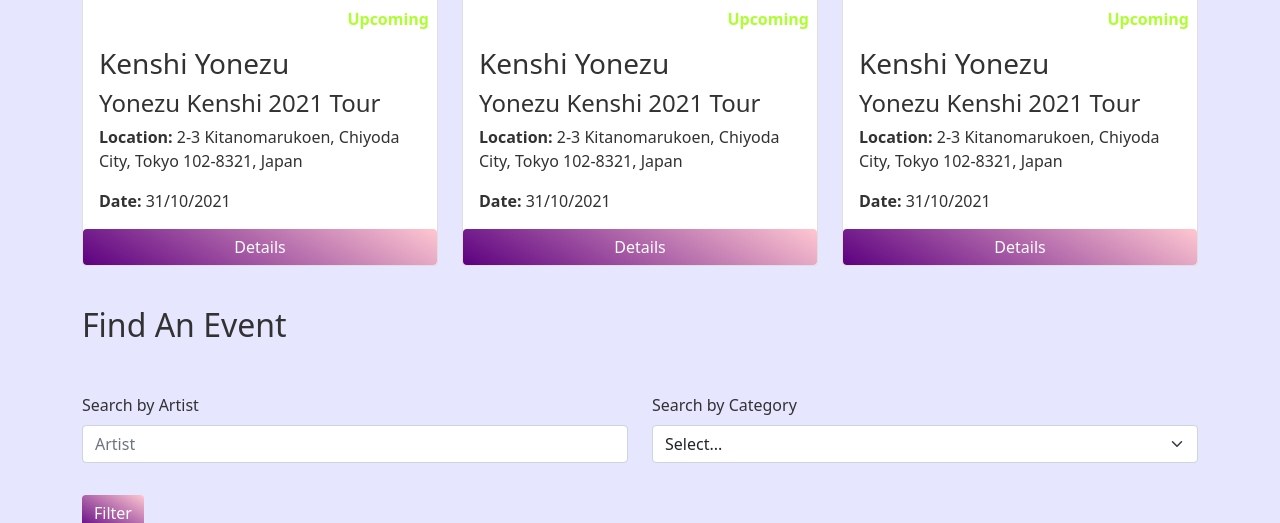
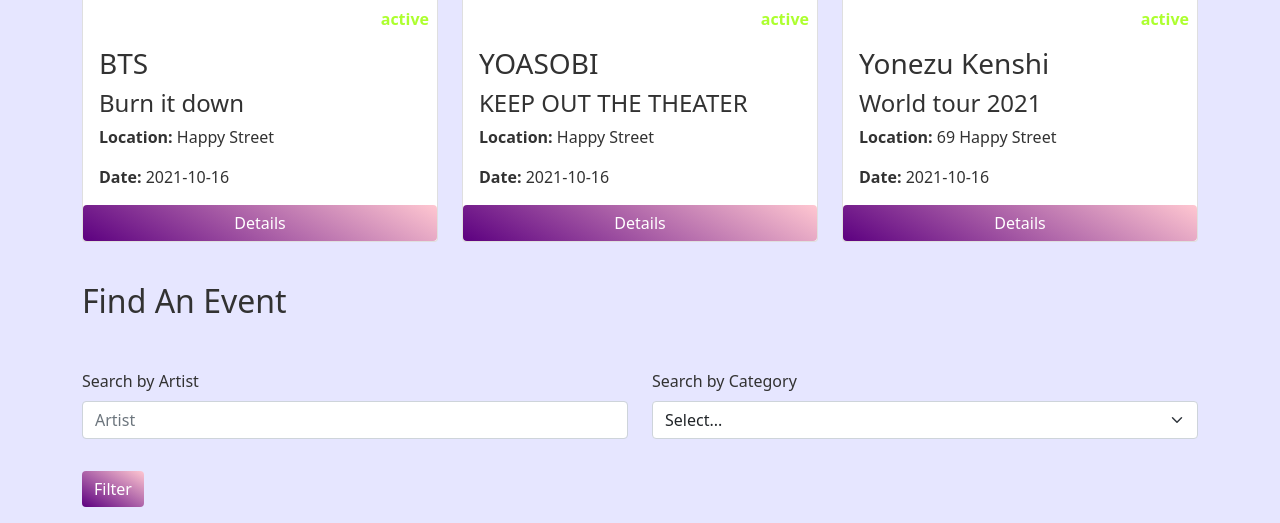
Before and after one commit to tymarcowong/TicketEZ, a Flask app: page / in a window 1280 px wide. Shown: the part 807-1330 px from the top of the page. Run offline with Flask 2, Linux system fonts and the light colour scheme; data comes from the database, SQL or seed files in the repository; both versions use the stored data as it was after the commit; some libraries are stand-ins or nearby versions.

Commit message:
index page events from database

```diff
--- a/website/auth.py
+++ b/website/auth.py
@@ -96,4 +96,4 @@ def register():
 def logout():
     logout_user()
     flash(f"You have been logged out.", "info")
-    return render_template("index.html")
+    return redirect(url_for("main.index"))
--- a/website/templates/index.html
+++ b/website/templates/index.html
@@ -22,76 +22,33 @@
 
   <!-- Displays the 3 newest events in cards -->
   <div class="row">
+    {% for event in events_newest %}
     <div class="col-md-4">
       <div class="card mb-3">
         <img
-          src="https://static.billboard.com/files/media/Kenshi-Yonezu-2019-cr-Tomokazu-Yamada-billboard-1548-compressed.jpg"
+          src="{{event.image}}"
           class="card-img-top"
-          alt="image for the event"
+          alt="Image for the event"
         />
         <p class="text-end upcoming mt-2 me-2">
-          <strong>Upcoming</strong>
+          <strong>{{event.status}}</strong>
         </p>
 
         <div class="mx-3">
-          <h3>Kenshi Yonezu</h3>
-          <h4>Yonezu Kenshi 2021 Tour</h4>
-          <p>
-            <strong>Location: </strong>2-3 Kitanomarukoen, Chiyoda City, Tokyo
-            102-8321, Japan
-          </p>
-          <p><strong>Date: </strong>31/10/2021</p>
+          <h3>{{event.artist_name}}</h3>
+          <h4>{{event.event_name}}</h4>
+          <p><strong>Location: </strong>{{event.location}}</p>
+          <p><strong>Date: </strong>{{event.date}}</p>
         </div>
 
-        <a href="event.html" class="btn btn-primary">Details</a>
+        <a
+          href="{{url_for('event.show', id = event.id)}}"
+          class="btn btn-primary"
+          >Details</a
+        >
       </div>
     </div>
-    <div class="col-md-4">
-      <div class="card mb-3">
-        <img
-          src="https://static.billboard.com/files/media/Kenshi-Yonezu-2019-cr-Tomokazu-Yamada-billboard-1548-compressed.jpg"
-          class="card-img-top"
-          alt="image for the event"
-        />
-        <p class="text-end upcoming mt-2 me-2">
-          <strong>Upcoming</strong>
-        </p>
-        <div class="mx-3">
-          <h3>Kenshi Yonezu</h3>
-          <h4>Yonezu Kenshi 2021 Tour</h4>
-          <p>
-            <strong>Location: </strong>2-3 Kitanomarukoen, Chiyoda City, Tokyo
-            102-8321, Japan
-          </p>
-          <p><strong>Date: </strong>31/10/2021</p>
-        </div>
-
-        <a href="event.html" class="btn btn-primary">Details</a>
-      </div>
-    </div>
-    <div class="col-md-4">
-      <div class="card mb-3">
-        <img
-          src="https://static.billboard.com/files/media/Kenshi-Yonezu-2019-cr-Tomokazu-Yamada-billboard-1548-compressed.jpg"
-          class="card-img-top"
-          alt="image for the event"
-        />
-        <p class="text-end upcoming mt-2 me-2">
-          <strong>Upcoming</strong>
-        </p>
-        <div class="mx-3">
-          <h3>Kenshi Yonezu</h3>
-          <h4>Yonezu Kenshi 2021 Tour</h4>
-          <p>
-            <strong>Location: </strong>2-3 Kitanomarukoen, Chiyoda City, Tokyo
-            102-8321, Japan
-          </p>
-          <p><strong>Date: </strong>31/10/2021</p>
-        </div>
-
-        <a href="event.html" class="btn btn-primary">Details</a>
-      </div>
-    </div>
+    {% endfor %}
   </div>
 
   <!-- Browse events -->
@@ -139,60 +96,31 @@
   <!-- Events list -->
 
   <!-- Event card 1 -->
+  {% for event in events %}
   <div class="row border-bottom my-2 event-hori">
     <div class="col-md-6 col-lg-5 col-xl-4">
       <img
         class="hori-card-img"
-        src="https://d38fgd7fmrcuct.cloudfront.net/1_3vmufg2nxdk5pxma6e0b6.jpg"
-        alt="image for the event"
+        src="{{event.image}}"
+        alt="Image for the event"
       />
     </div>
     <div class="col-md-6 col-lg-7 col-xl-8">
       <div class="results">
         <p class="text-end upcoming mt-2 me-2">
-          <strong>Upcoming</strong>
+          <strong>{{event.status}}</strong>
         </p>
-        <h3>YOASOBI</h3>
-        <h4>KEEP OUT THEATER</h4>
-        <p>
-          31/10/2021, Online Lorem ipsum dolor, sit amet consectetur adipisicing
-          elit. Quaerat iure consequatur veritatis atque minus. Fugiat
-          consequuntur minus reprehenderit beatae eum ratione esse aut. Deleniti
-          vel ea consectetur animi aperiam repudiandae rem, dolor similique ipsa
-          velit quasi itaque! Eaque voluptatibus placeat iste deleniti mollitia,
-          dolorem cum blanditiis sunt tenetur libero, voluptatem error hic
-          adipisci repudiandae maiores praesentium deserunt, doloribus
-          distinctio aperiam suscipit modi neque laborum in! Modi ab, dicta
-          magni reprehenderit minus corporis quis laborum sequi harum magnam
-          maiores amet. Eum natus non magnam quo illo voluptas? Accusamus
-          aspernatur, ipsam explicabo blanditiis exercitationem cumque,
-          veritatis nostrum libero quia quidem, aperiam cupiditate!
-        </p>
-        <a class="btn btn-primary mb-3" href="event.html">Details</a>
+        <h3>{{event.artist_name}}</h3>
+        <h4>{{event.event_name}}</h4>
+        <p>{{event.date}}, {{event.genre}}</p>
+        <a
+          class="btn btn-primary mb-3"
+          href="{{url_for('event.show', id = event.id)}}"
+          >View Details</a
+        >
       </div>
     </div>
   </div>
-
-  <!-- Event card 2 -->
-  <div class="row border-bottom my-2 event-hori">
-    <div class="col-md-6 col-lg-5 col-xl-4">
-      <img
-        class="hori-card-img"
-        src="https://static.billboard.com/files/media/Kenshi-Yonezu-2019-cr-Tomokazu-Yamada-billboard-1548-compressed.jpg"
-        alt="image for the event"
-      />
-    </div>
-    <div class="col-md-6 col-lg-7 col-xl-8">
-      <div class="results">
-        <p class="text-end upcoming mt-2 me-2">
-          <strong>Upcoming</strong>
-        </p>
-        <h3>YOASOBI</h3>
-        <h4>KEEP OUT THEATER</h4>
-        <p>31/10/2021, Online</p>
-        <a class="btn btn-primary mb-3" href="event.html">Details</a>
-      </div>
-    </div>
-  </div>
+  {% endfor %}
 </div>
 {% endblock %}
--- a/website/views.py
+++ b/website/views.py
@@ -1,8 +1,11 @@
 from flask import Blueprint, render_template, request, session, url_for, redirect
+from .models import Event
 
 bp = Blueprint('main', __name__)
 
 # base route
 @bp.route('/')
 def index():
-    return render_template("index.html")
+    events_newest = Event.query.order_by(Event.id.desc()).limit(3).all()
+    events = Event.query.order_by(Event.id.desc()).all()
+    return render_template("index.html", events = events, events_newest = events_newest)
```
Also changed, not shown: website/templates/events/show.html (+0 -7 lines), website/sitedata.sqlite, website/static/img/events/coffin.jpg (added), website/static/img/events/yuumi_jojo.jpg (added).
